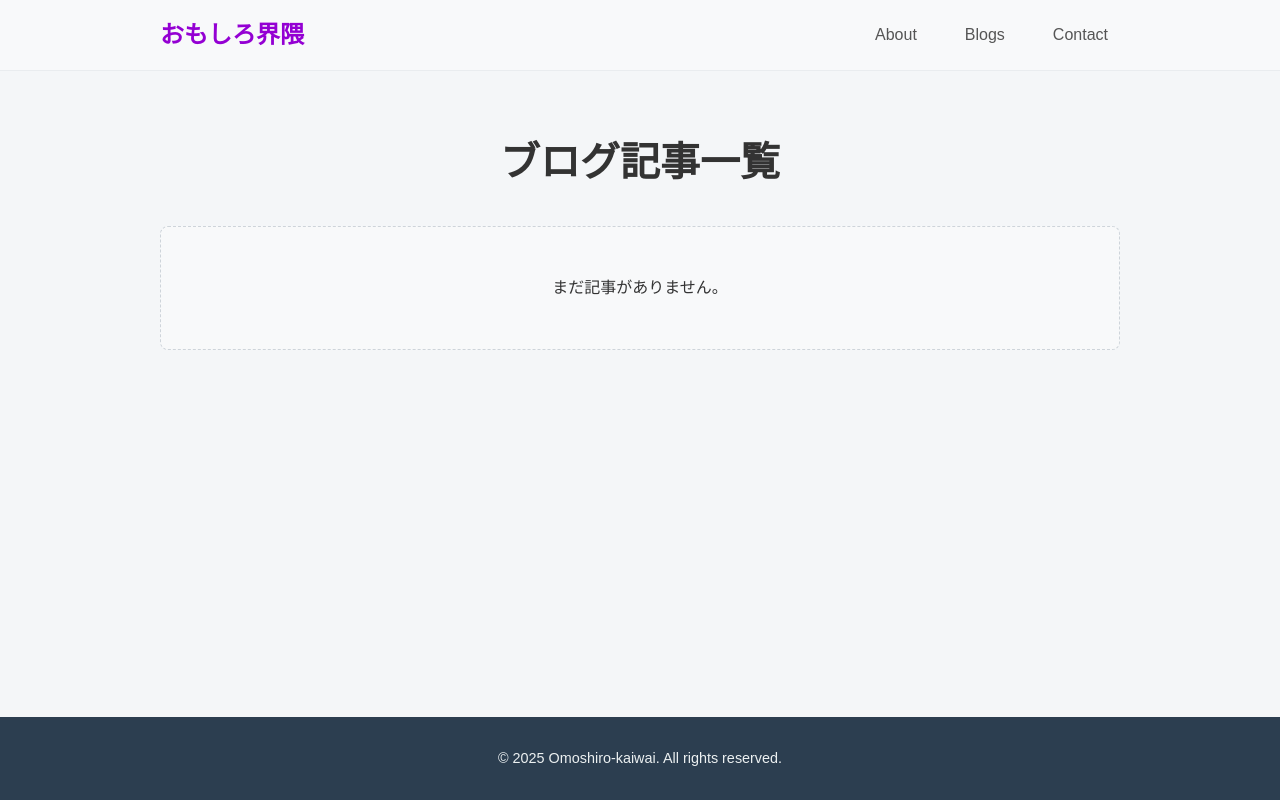
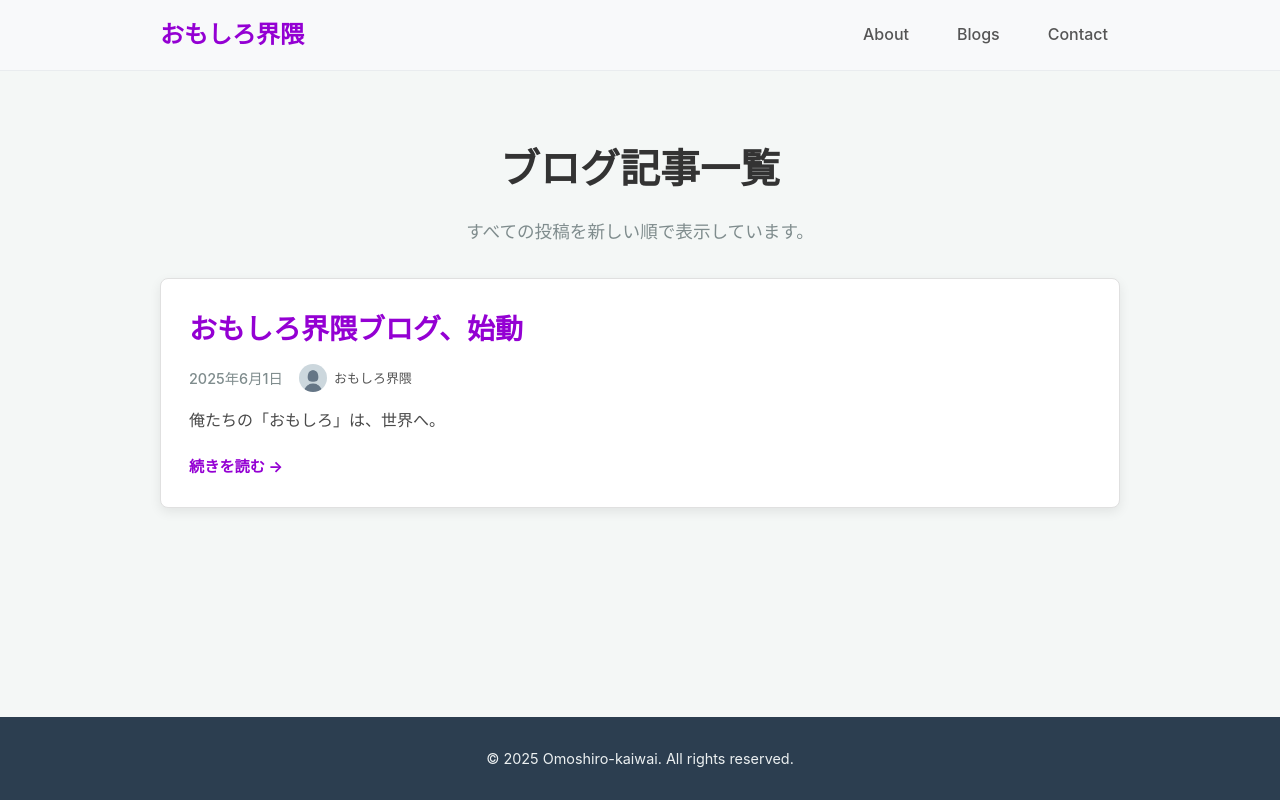
Before and after one commit to omoshiro-kaiwai/web-frontend, a React (Vite) app: page /blogs in a window 1280 px wide. Built offline with nearby package versions, Linux system fonts and the light colour scheme.

Commit message:
update BlogListPage

```diff
--- a/src/pages/BlogListPage.css
+++ b/src/pages/BlogListPage.css
@@ -1,11 +1,11 @@
-/* BlogListPage.css */
-
-/* ページ全体のコンテナ */
 .blog-list-page-container {
   display: flex;
   flex-direction: column;
   min-height: 100vh;
-  font-family: sans-serif; /* 基本フォント */
+  font-family: -apple-system, BlinkMacSystemFont, "Segoe UI", Roboto, "Helvetica Neue", Arial, sans-serif; /* モダンなフォントスタック */
+  background-color: #f4f7f6; /* 少し色味のある背景 */
+  color: #333;
+  line-height: 1.6;
 }
 
 .main-content {
@@ -21,13 +21,20 @@
 
 /* ページヘッダー (「ブログ記事一覧」のタイトル部分) */
 .page-header {
-  margin-bottom: 2rem;
+  margin-bottom: 2.5rem; /* 少し余白を増やす */
   text-align: center;
 }
 
 .page-header h1 {
-  font-size: 2.5rem;
-  color: #333;
+  font-size: 2.8rem; /* 少し大きく */
+  color: #2c3e50;   /* 落ち着いた色 */
+  font-weight: 700;
+  margin-bottom: 0.5rem;
+}
+
+.page-header p {
+  font-size: 1.1rem;
+  color: #7f8c8d;
 }
 
 /* 記事リスト全体 */
@@ -39,50 +46,100 @@
 /* 個々の記事アイテム */
 .blog-list-item {
   background-color: #fff;
-  border: 1px solid #e9ecef;
+  border: 1px solid #e0e0e0; /* 少し薄いボーダー */
   border-radius: 8px;
-  padding: 1.5rem;
-  box-shadow: 0 2px 4px rgba(0,0,0,0.05);
-  transition: box-shadow 0.2s ease-in-out;
+  padding: 1.75rem; /* 少しパディングを増やす */
+  box-shadow: 0 4px 12px rgba(0,0,0,0.08); /* 少し強調した影 */
+  transition: transform 0.2s ease-in-out, box-shadow 0.2s ease-in-out;
 }
 
 .blog-list-item:hover {
-  box-shadow: 0 4px 8px rgba(0,0,0,0.1);
+  transform: translateY(-4px); /* 少し浮き上がる効果 */
+  box-shadow: 0 6px 16px rgba(0,0,0,0.12);
 }
 
 .blog-list-item-header h2 {
   margin-top: 0;
-  margin-bottom: 0.5rem;
-  font-size: 1.75rem;
+  margin-bottom: 0.75rem; /* メタ情報との間隔 */
+  font-size: 1.75rem; /* 変更なし */
+  font-weight: 600;
 }
 
 .blog-list-item-header h2 a {
   text-decoration: none;
-  color: #007bff;
+  color: #9400d3; /* リンクの色を少し明るく */
 }
 
 .blog-list-item-header h2 a:hover {
   text-decoration: underline;
+  color: #9400d3;
 }
 
+/* メタ情報（日付、執筆者） */
 .post-meta {
   font-size: 0.9rem;
-  color: #6c757d;
-  margin-bottom: 0.5rem;
+  color: #7f8c8d;  /* 少し薄めの色 */
+  margin-bottom: 1rem; /* 要約との間隔 */
+  display: flex;        /* Flexboxで日付と執筆者情報を横並び */
+  align-items: center;  /* 垂直方向中央揃え */
+  flex-wrap: wrap;      /* レスポンシブ対応のため折り返しを許可 */
+  gap: 0.5rem 1rem;     /* 行間0.5rem、要素間1remのギャップ */
 }
 
-.post-meta time,
-.post-meta span { /* 執筆者名など */
-  margin-right: 1rem;
+.post-meta time {
+  /* margin-right は .post-meta の gap で管理するため不要になるか、調整 */
+}
+
+/* 執筆者情報エリア (アイコン + 名前) */
+.author-info {
+  display: inline-flex; /* アイコンと名前をインラインで横並び */
+  align-items: center;  /* 垂直方向中央揃え */
+  gap: 0.5em;           /* アイコンと名前の間のスペース */
+  /* margin-left: 1rem; /* time との間のスペースは .post-meta の gap で管理 */
+}
+
+.author-icon,
+.default-author-icon {
+  width: 28px;       /* アイコンの幅（少し大きく） */
+  height: 28px;      /* アイコンの高さ */
+  border-radius: 50%;/* 丸いアイコンにする */
+  object-fit: cover; /* 画像がコンテナにフィットするように */
+  background-color: #e0e0e0; /* 画像読み込み中やエラー時の背景色 */
+  display: inline-flex; /* 中身を中央揃えするため */
+  justify-content: center;
+  align-items: center;
+  font-size: 16px; /* 絵文字アイコンの場合のサイズ */
+  color: #7f8c8d;
+  overflow: hidden; /* 画像がはみ出さないように */
+}
+
+/* デフォルトアイコン用の具体的なスタイル（例: 絵文字） */
+.default-author-icon::before {
+  content: '👤'; /* ユーザーアイコンの絵文字 (環境によって表示が異なります) */
+  /* もしSVGを使いたい場合:
+  content: '';
+  background-image: url('/path/to/default-user-icon.svg');
+  background-size: contain;
+  background-repeat: no-repeat;
+  background-position: center;
+  width: 100%;
+  height: 100%;
+  */
+}
+
+.author-name {
+  font-size: 0.9em;  /* .post-meta のフォントサイズ基準 */
+  font-weight: 500;
+  color: #555; /* 少し濃いめのグレー */
 }
 
 .blog-list-item-summary {
-  color: #495057;
-  margin-bottom: 1rem;
-  line-height: 1.6;
+  color: #4a4a4a; /* 少し濃く */
+  margin-bottom: 1.25rem; /* 続きを読むリンクとの間隔 */
+  font-size: 1rem;
 }
 
-/* タグ (BlogPostPage.css と共通化可能) */
+/* タグ (今回のTSXでは使用していませんが、参考として残します) */
 .post-tags {
   margin-top: 1rem;
   margin-bottom: 1rem;
@@ -92,47 +149,63 @@
   display: inline-block;
   background-color: #e9ecef;
   color: #495057;
-  padding: 0.25rem 0.75rem;
+  padding: 0.3rem 0.8rem; /* 少し調整 */
   border-radius: 1rem;
-  font-size: 0.8rem;
+  font-size: 0.75rem; /* 少し小さく */
   margin-right: 0.5rem;
   margin-bottom: 0.5rem;
   text-decoration: none;
+  transition: background-color 0.2s ease;
+}
+
+.tag:hover {
+    background-color: #d1d9e0;
 }
 
 /* 続きを読むリンク */
 .read-more-link {
   display: inline-block;
-  color: #007bff;
+  color: #9400d3;
   text-decoration: none;
   font-weight: bold;
+  font-size: 0.95rem;
+  transition: color 0.2s ease;
 }
 
 .read-more-link:hover {
   text-decoration: underline;
+  color: #9400d3;
 }
 
 /* 記事がない場合のメッセージ */
 .no-posts-message {
   text-align: center;
-  padding: 2rem;
+  padding: 2.5rem; /* 少し余白を増やす */
   background-color: #f8f9fa;
   border: 1px dashed #ced4da;
   border-radius: 8px;
+  color: #6c757d;
 }
 
-/* 読み込み中・エラー (BlogPostPage.css と共通化可能) */
+.no-posts-message p {
+    font-size: 1.1rem;
+}
+
+
+/* 読み込み中・エラー (参考) */
 .loading-container,
 .error-container {
   display: flex;
   justify-content: center;
   align-items: center;
-  min-height: calc(100vh - 150px); /* ヘッダーフッター分を適当に引く */
+  min-height: calc(100vh - 200px); /* ヘッダーフッター分を適当に引く */
   text-align: center;
+  padding: 2rem;
 }
 
 .error-message {
-  color: #dc3545; /* エラーテキストの色 */
+  color: #e74c3c; /* エラーテキストの色 */
   font-weight: bold;
   margin-bottom: 1rem;
+  font-size: 1.1rem;
 }
--- a/src/pages/BlogListPage.tsx
+++ b/src/pages/BlogListPage.tsx
@@ -1,32 +1,32 @@
 import React, { useEffect, useState } from 'react';
 import { Link } from 'react-router-dom';
 import * as yaml from 'js-yaml';
-import './BlogListPage.css'; // CSSファイルをインポート
+import './BlogListPage.css'; // 既存のCSSファイルをインポート
 
 import Header from '../components/Header';
 import Footer from '../components/Footer';
 
-// BlogPostPage.tsx (または以前のHomePage.tsx) から持ってきた型定義
 interface PostFrontmatter {
     title: string;
     date: string;
-  summary?: string;
+    summary: string;
     author?: string;
+    authorID?: number; // 執筆者ID
     tags?: string[];
     [key: string]: any;
 }
 
-// BlogListPage で使用する記事の型
-interface BlogListItem {
-  slug: string;
-  frontmatter: PostFrontmatter;
+interface ParsedContent {
+    data: Partial<PostFrontmatter>;
+    body: string;
 }
 
-// BlogPostPage.tsx (または以前のHomePage.tsx) から持ってきた関数
-interface ParsedContent {
-  data: Partial<PostFrontmatter>; // パース直後はPartialで受ける
-  body: string;
+interface Post {
+    frontmatter: Partial<PostFrontmatter>;
+    slug: string;
 }
+
+const postFiles = import.meta.glob('../assets/blog/*.md', { query: '?raw', import: 'default' });
 
 function parseFrontMatter(content: string): ParsedContent {
     const match = /^---\n([\s\S]+?)\n---/.exec(content);
@@ -39,10 +39,9 @@ function parseFrontMatter(content: string): ParsedContent {
     try {
         const parsedYaml = yaml.load(yamlContent);
         if (typeof parsedYaml === 'object' && parsedYaml !== null) {
-      // title と date は必須と見なす場合はここで検証やデフォルト値設定も可能
             data = parsedYaml as PostFrontmatter;
         } else {
-      console.error('YAMLのパース結果に異常があります: ', parsedYaml);
+            console.error('yamlのパース結果に異常があります');
         }
     } catch (e) {
         console.error('YAMLパースエラー:', e);
@@ -50,144 +49,136 @@ function parseFrontMatter(content: string): ParsedContent {
     return { data, body };
 }
 
+// authorIDから画像のパスを取得する関数
+const getAuthorImagePath = (authorID?: number): string | null => {
+    if (!authorID) return null;
+    const imageName = 'user' + authorID + '.jpg';
+    // publicディレクトリからの絶対パスを想定
+    return `/images/${imageName}`;
+};
+
 const BlogListPage: React.FC = () => {
-  const [posts, setPosts] = useState<BlogListItem[]>([]);
-  const [loading, setLoading] = useState(true);
-  const [error, setError] = useState<string | null>(null);
+    const [posts, setPosts] = useState<Post[]>([]);
 
     useEffect(() => {
-    async function fetchPosts() {
+        async function loadPosts() {
+            const loadedPosts: Post[] = [];
             try {
-        // Viteの import.meta.glob を使ってMarkdownファイル群を読み込む
-        // '../assets/blog/*.md' のパスは実際のプロジェクト構造に合わせて調整してください
-        const modules = import.meta.glob('../assets/blog/*.md?raw');
-        const loadedPosts: BlogListItem[] = [];
+                for (const path in postFiles) {
+                    const contentModule = await postFiles[path]();
+                    const content = typeof contentModule === 'string' ? contentModule : (contentModule as any).default;
 
-        for (const path in modules) {
-          const module = await modules[path]();
-          const rawContent = (module as any).default;
-
-          if (typeof rawContent !== 'string') {
-            console.warn(`ファイル ${path} のコンテンツが文字列ではありません。スキップします。`);
+                    if (typeof content !== 'string') {
+                        console.error(`Failed to load content for ${path}`);
                         continue;
                     }
 
-          const data = parseFrontMatter(rawContent).data;
+                    const { data } = parseFrontMatter(content);
+                    const fileName = path.split('/').pop();
 
-          // slug をファイル名から生成 (例: '../assets/blog/my-post.md' -> 'my-post')
-          const slug = path
-            .split('/')
-            .pop()
-            ?.replace(/\.md$/, '') || '';
-
-          if (!data.title || !data.date) {
-            console.warn(`記事 '${slug}' (元ファイル: ${path}) にタイトルまたは日付がありません。一覧から除外される可能性があります。`);
-            // 必須情報がない記事は一覧に表示しない場合
-            // continue;
-          }
-
-          // PostFrontmatter型にキャストする前に必須プロパティの存在を確認
-          // ここでは data が Partial<PostFrontmatter> のため、
-          // BlogListItem の frontmatter は PostFrontmatter 型なので、
-          // title と date が存在することを期待する。
-          // 実際にはより厳密な型ガードやデフォルト値の設定が必要になることがあります。
-          if (data.title && data.date) {
+                    if (fileName) {
                         loadedPosts.push({
-              slug,
-              frontmatter: data as PostFrontmatter, // ここでキャスト
+                            frontmatter: data,
+                            slug: fileName.replace(/\.md$/, ''),
                         });
                     } else {
-            // タイトルや日付がない記事をどう扱うか（ログ出力、スキップなど）
-            console.warn(`記事 ${slug} はタイトルまたは日付が不足しているため、一覧に表示されません。`);
+                        console.warn(`Could not extract filename from path: ${path}`);
                     }
                 }
 
-        // 日付の降順でソート (新しい記事が上)
-        loadedPosts.sort((a, b) => new Date(b.frontmatter.date).getTime() - new Date(a.frontmatter.date).getTime());
-
-        setPosts(loadedPosts);
+                const sortedPosts = loadedPosts
+                    .filter(post =>
+                        post.frontmatter &&
+                        typeof post.frontmatter.date === 'string' &&
+                        !isNaN(new Date(post.frontmatter.date).getTime())
+                    )
+                    .sort((a, b) =>
+                        new Date(b.frontmatter.date as string).getTime() - new Date(a.frontmatter.date as string).getTime()
+                    );
+                setPosts(sortedPosts);
             } catch (e) {
-        console.error('ブログ記事の読み込みまたはパースに失敗しました:', e);
-        setError('記事一覧の読み込み中にエラーが発生しました。');
-      } finally {
-        setLoading(false);
+                console.error("Failed to load posts:", e);
             }
         }
 
-    fetchPosts();
+        loadPosts();
     }, []);
 
-  if (loading) {
     return (
-      <div className="loading-container">
+        <div className="blog-list-page-container">
+            <Header />
+            <main className="main-content">
                 <div className="container">
-          <p>記事一覧を読み込んでいます...</p>
+                    <section className="page-header">
+                        <h1>ブログ記事一覧</h1>
+                        <p>すべての投稿を新しい順で表示しています。</p>
+                    </section>
+
+                    <div className="blog-list">
+                        {posts.length > 0 ? (
+                            posts.map((post) => {
+                                const authorName = post.frontmatter.author;
+                                const authorImagePath = getAuthorImagePath(post.frontmatter.authorID);
+
+                                return (
+                                    <article key={post.slug} className="blog-list-item">
+                                        <header className="blog-list-item-header">
+                                            <h2>
+                                                <Link to={`/blog/${post.slug}`}>
+                                                    {post.frontmatter.title || 'タイトルなし'}
+                                                </Link>
+                                            </h2>
+                                        </header>
+                                        {(post.frontmatter.date || authorName) && (
+                                            <div className="post-meta">
+                                                {post.frontmatter.date && (
+                                                    <time dateTime={new Date(post.frontmatter.date as string).toISOString().split('T')[0]}>
+                                                        {new Date(post.frontmatter.date as string).toLocaleDateString('ja-JP', { year: 'numeric', month: 'long', day: 'numeric' })}
+                                                    </time>
+                                                )}
+                                                {authorName && (
+                                                    <span className="author-info">
+                                                        {authorImagePath ? (
+                                                            <img
+                                                                src={authorImagePath}
+                                                                alt={`${authorName}のアイコン`}
+                                                                className="author-icon"
+                                                                onError={() => {
+                                                                    console.warn(`著者の画像が見つかりませんでした: ${authorImagePath}`);
+                                                                    // ここでは表示の切り替えは行わず、altテキストが表示されるか、
+                                                                    // CSS側で壊れた画像アイコンのスタイルを調整することを想定します。
+                                                                }}
+                                                            />
+                                                        ) : (
+                                                            <span className="author-icon default-author-icon">
+                                                                {/* デフォルトアイコンはCSSで::before contentやbackground-imageで指定、またはSVGを直接記述 */}
+                                                            </span>
+                                                        )}
+                                                        <span className="author-name">{authorName}</span>
+                                                    </span>
+                                                )}
                                             </div>
+                                        )}
+                                        <p className="blog-list-item-summary">
+                                            {post.frontmatter.summary || '概要がありません。'}
+                                        </p>
+                                        <Link to={`/blog/${post.slug}`} className="read-more-link">
+                                            続きを読む &rarr;
+                                        </Link>
+                                    </article>
+                                );
+                            })
+                        ) : (
+                            <div className="no-posts-message">
+                                <p>投稿はまだありません。</p>
+                            </div>
+                        )}
+                    </div>
+                </div>
+            </main>
+            <Footer />
         </div>
     );
 }
 
-  if (error) {
-    return (
-      <div className="error-container">
-        <div className="container">
-          <p className="error-message">{error}</p>
-          <Link to="/" className="cta-button-secondary">トップページへ戻る</Link>
-        </div>
-      </div>
-    );
-  }
-
-  return (
-    <div className="blog-list-page-container">
-      <Header />
-
-      <main className="main-content">
-        <div className="container">
-          <header className="page-header">
-            <h1>ブログ記事一覧</h1>
-          </header>
-
-          {posts.length === 0 && !loading ? (
-            <div className="no-posts-message">
-              <p>まだ記事がありません。</p>
-            </div>
-          ) : (
-            <div className="blog-list">
-              {posts.map(post => (
-                <article key={post.slug} className="blog-list-item">
-                  <header className="blog-list-item-header">
-                    <h2>
-                      <Link to={`/blog/${post.slug}`}>{post.frontmatter.title || '無題の記事'}</Link>
-                    </h2>
-                    <p className="post-meta">
-                      公開日: <time dateTime={post.frontmatter.date}>{new Date(post.frontmatter.date).toLocaleDateString('ja-JP', { year: 'numeric', month: 'long', day: 'numeric' })}</time>
-                    </p>
-                    {post.frontmatter.author && (
-                      <p className="post-meta">執筆者: {post.frontmatter.author}</p>
-                    )}
-                  </header>
-                  {post.frontmatter.summary && (
-                    <p className="blog-list-item-summary">{post.frontmatter.summary}</p>
-                  )}
-                  {post.frontmatter.tags && post.frontmatter.tags.length > 0 && (
-                    <div className="post-tags">
-                      {post.frontmatter.tags.map(tag => (
-                        <span key={tag} className="tag">{tag}</span>
-                      ))}
-                    </div>
-                  )}
-                  <Link to={`/blog/${post.slug}`} className="read-more-link">続きを読む &rarr;</Link>
-                </article>
-              ))}
-            </div>
-          )}
-        </div>
-      </main>
-
-      <Footer />
-    </div>
-  );
-};
-
 export default BlogListPage;
```
Also changed, not shown: src/assets/blog/2025-06-01.md (+2 -40 lines). Lines whose indentation alone changed are shown as unchanged.
